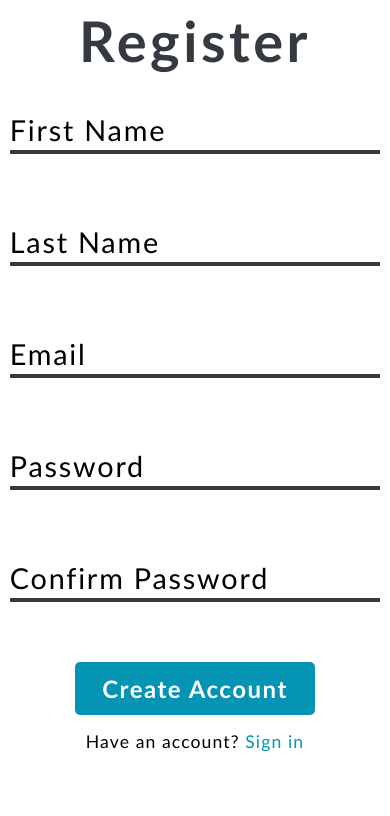
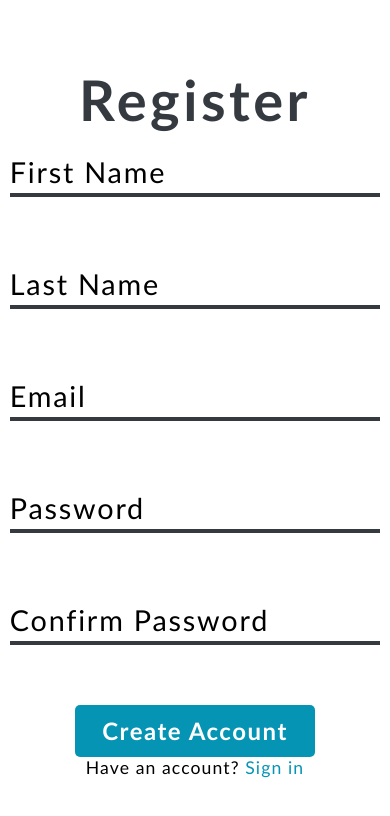
Before and after one commit to piotrorczykowski/Login-And-Register-Form, a Vue app in the folder frontend/: page /register in a window 390 px wide. Shown: the top 816 px of the page. Built offline with nearby package versions, Linux system fonts and the light colour scheme; no server answers.

Commit message:
Minor changes

```diff
--- a/frontend/src/App.vue
+++ b/frontend/src/App.vue
@@ -139,7 +139,7 @@ export default {
   /* PHONE */
   @media screen and (max-width: 450px) {
     * {
-      overflow:hidden;
+      overflow: hidden;
     }
 
     .container {
--- a/frontend/src/components/WelcomeMessage.vue
+++ b/frontend/src/components/WelcomeMessage.vue
@@ -44,9 +44,9 @@ export default {
   /* TABLET */
   @media screen and (max-width: 1250px) {
     #image {
-      width: 40vw;
+      width: 20em;
       height: auto;
-      margin-left: calc((100vw - 40vw) / 2 );
+      margin-left: calc((100vw - 20em) / 2 );
     }
 
     #message h2 {
--- a/frontend/src/views/RegisterForm.vue
+++ b/frontend/src/views/RegisterForm.vue
@@ -191,11 +191,15 @@ export default {
         .containerExtended {
             width: 95vw;
             height: 100vh;
-            margin-top: -5vh;
+            margin-top: 0vh;
         }
 
         .successMessage {
             font-size: 1em;
+        }
+
+        form {
+            padding: 0;
         }
 
         p {
```
Also changed, not shown: 2 other files (tests, documents, lock files or other folders).
